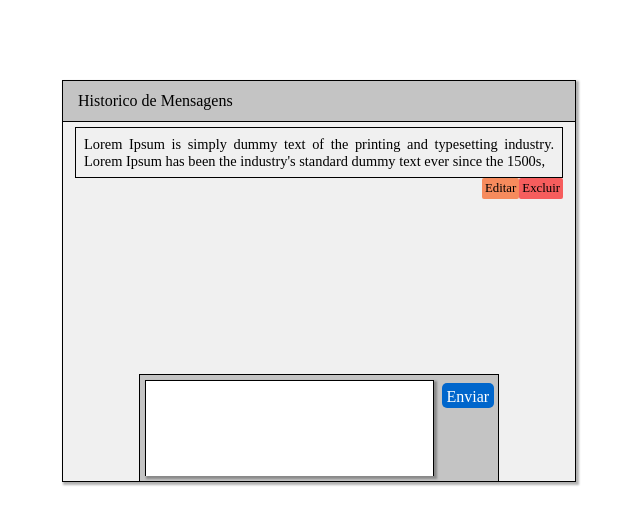
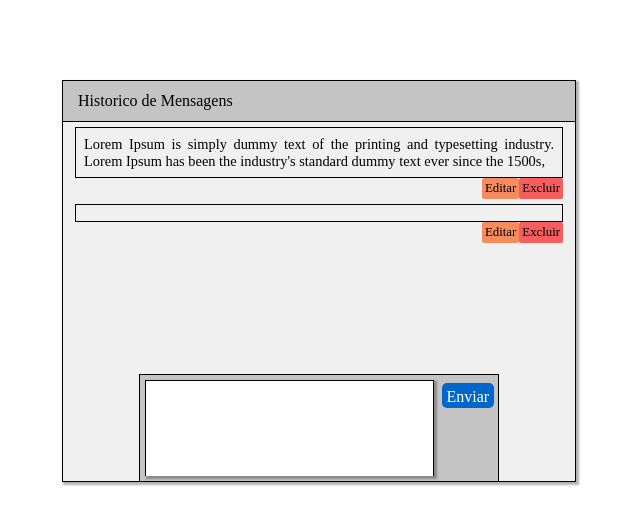
Before and after one commit to Gbmarinho/DOM-Chat-de-mensagem, a plain HTML site: page index.html in a window 1280 px wide. Both pictures are taken after a click on the button "Enviar". Shown: the whole page, without its empty margins (321-961 px from the left). Drawn offline with Linux system fonts and the light colour scheme.

Commit message:
feat:butao enviar

```diff
--- a/index.html
+++ b/index.html
@@ -28,7 +28,7 @@
             </div>
             <div id="write">
                 <div id="textarea">
-                    <textarea>
+                    <textarea class="text">
 
                     </textarea>
                     <button type="submit" class="btn-envia">
--- a/script.js
+++ b/script.js
@@ -1 +1,42 @@
-const btnenvia = document.querySelector('')
+const btnenvia = document.querySelector('.btn-envia')
+const localescrita = document.querySelector('#local-mensagens')
+const texto = document.querySelector('.text')
+// const div = document.createElement('div')
+// const div1 = document.createElement('div')
+// const ul = document.createElement('ul')
+// const li = document.createElement('li')
+// const p = document.createElement('p')
+// const btn = document.createElement('button')
+// const btn1 = document.createElement('button')
+
+btnenvia.addEventListener("click", () => {
+    var digitado = texto.value.trim();
+    const div = document.createElement('div')
+    const div1 = document.createElement('div')
+    const ul = document.createElement('ul')
+    const li = document.createElement('li')
+    const p = document.createElement('p')
+    const btn = document.createElement('button')
+    const btn1 = document.createElement('button')
+    localescrita.append(ul)
+    ul.setAttribute('class', 'mensagens')
+    ul.append(li)
+    li.setAttribute('class', 'container')
+    li.append(div)
+    div.setAttribute('class', 'escreve')
+    div.append(p)
+    p.innerText = `${digitado}`
+    li.append(div1)
+    div1.setAttribute('class', 'button')
+    div1.append(btn)
+    btn.setAttribute('class','editar')
+    btn.innerHTML = "Editar"
+    div1.append(btn1)
+    btn1.setAttribute('class','excluir')
+    btn1.innerHTML = "Excluir"
+    if(texto.value == ""){
+        alert("Por favor digite algo")
+    }
+    console.log(digitado)
+    texto.value = ""
+})
--- a/style.css
+++ b/style.css
@@ -12,6 +12,7 @@ main {
     background-color: rgb(240, 240, 240);
     border: 1px solid black;
     box-shadow: 2px 2px 2px 1px rgba(0, 0, 0, 0.3);
+    min-width: 370px;
 }
 #historico {
     padding-left: 15px;
@@ -32,7 +33,6 @@ main {
 }
 
 .container{
-
     margin-top: none;
     list-style: none;
 }
```
